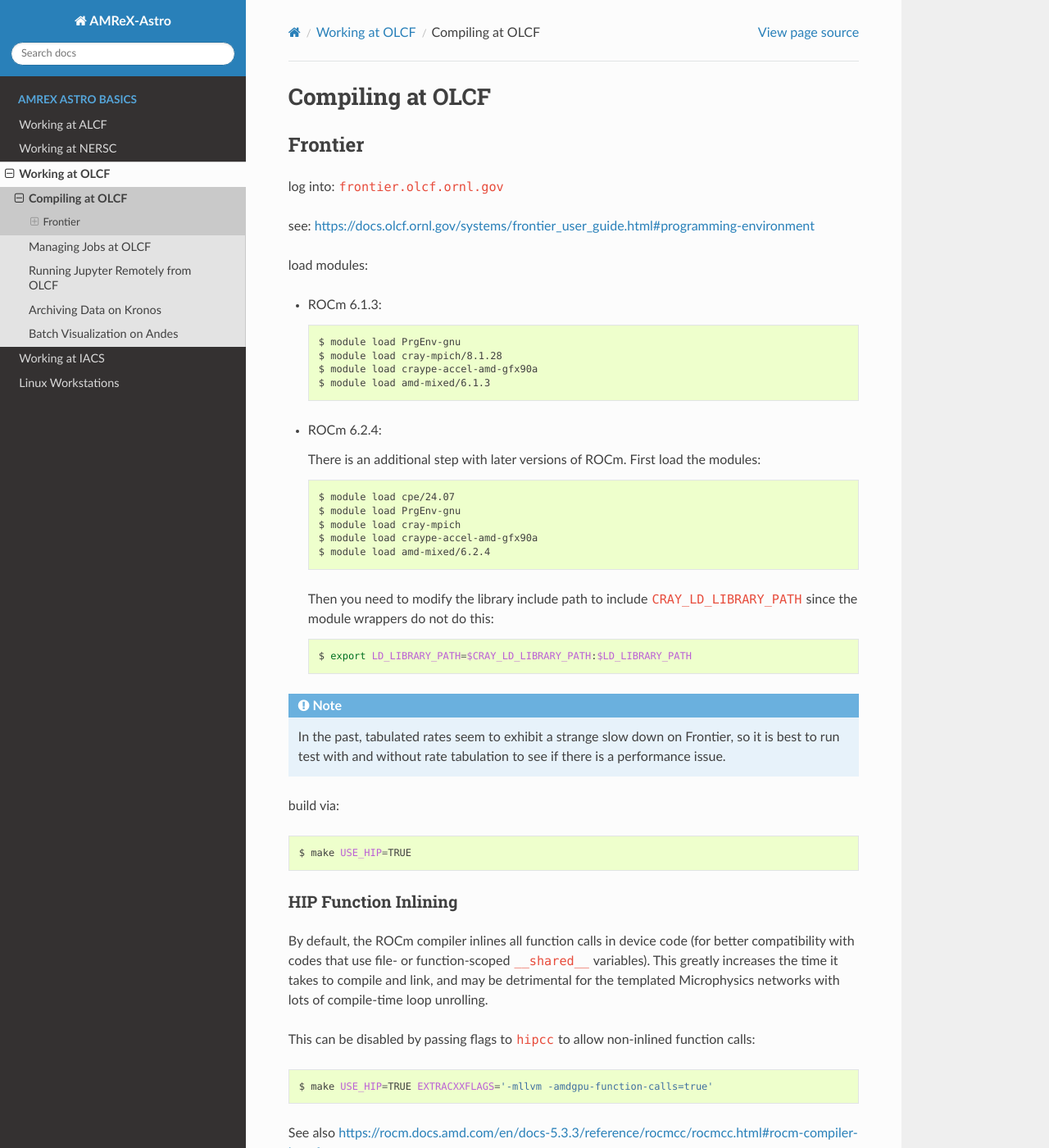
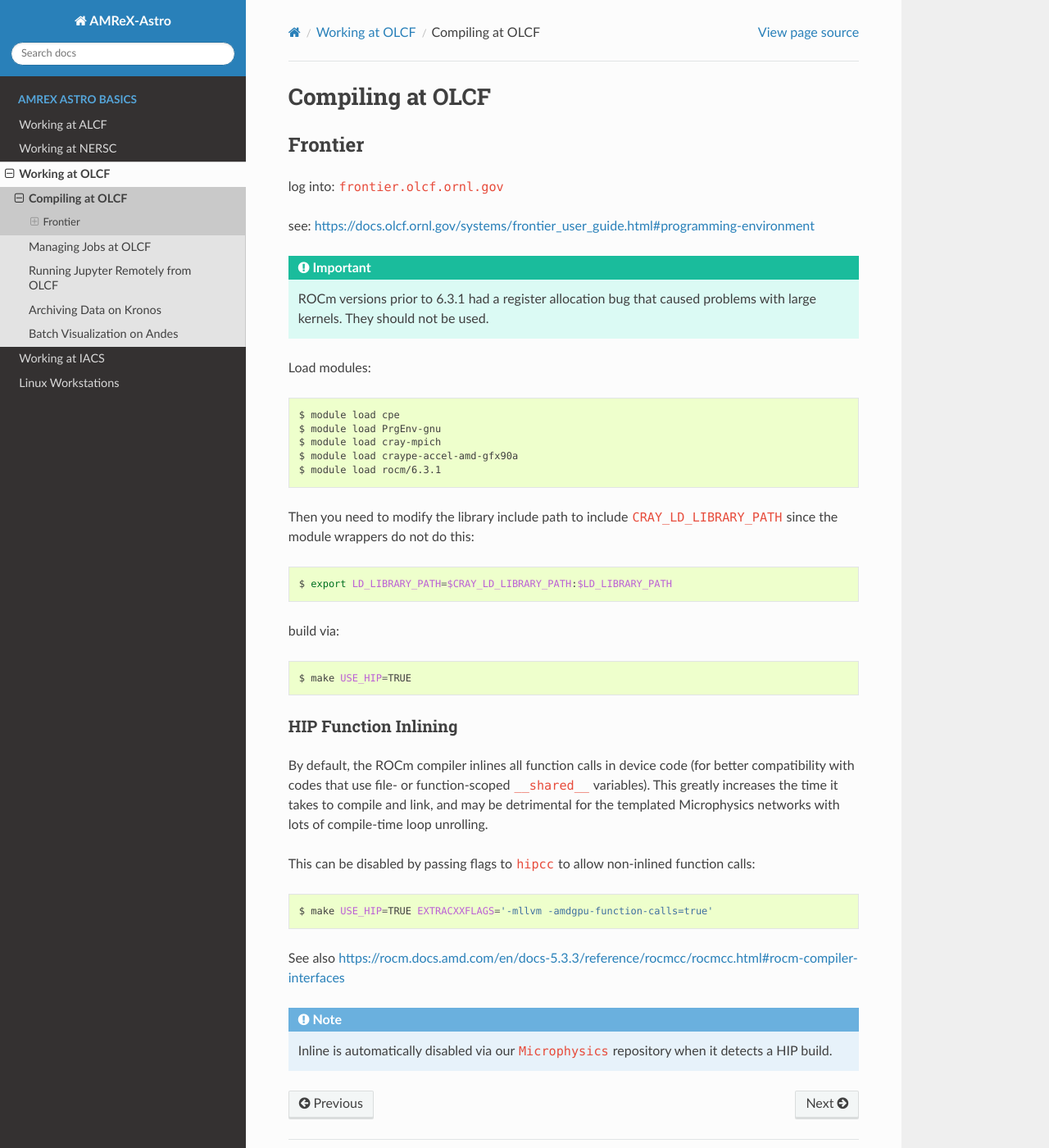
Before and after one commit to AMReX-Astro/workflow, a Sphinx documentation site: the page built from sphinx_docs/source/olcf-compilers.rst, in a window 1280 px wide and 1400 px high. Shown: the whole window at 82% size. Built offline with Sphinx 7.4.7 and the Read the Docs theme 3.1.0, drawn with Linux system fonts in a browser that asks for light colours.

Commit message:
update the OLCF notes to fix I/O this uses recommendations from WarpX

```diff
--- a/sphinx_docs/source/olcf-compilers.rst
+++ b/sphinx_docs/source/olcf-compilers.rst
@@ -10,41 +10,27 @@
 
 see: https://docs.olcf.ornl.gov/systems/frontier_user_guide.html#programming-environment
 
-load modules:
+.. important::
 
-* ROCm 6.1.3:
+   ROCm versions prior to 6.3.1 had a register allocation bug that caused problems
+   with large kernels.  They should not be used.
 
-  .. prompt:: bash
+Load modules:
 
-     module load PrgEnv-gnu
-     module load cray-mpich/8.1.28
-     module load craype-accel-amd-gfx90a
-     module load amd-mixed/6.1.3
+.. prompt:: bash
 
-* ROCm 6.2.4:
+   module load cpe
+   module load PrgEnv-gnu
+   module load cray-mpich
+   module load craype-accel-amd-gfx90a
+   module load rocm/6.3.1
 
-  There is an additional step with later versions of ROCm.  First load the modules:
+Then you need to modify the library include path to include ``CRAY_LD_LIBRARY_PATH``
+since the module wrappers do not do this:
 
-  .. prompt:: bash
+.. prompt:: bash
 
-     module load cpe/24.07
-     module load PrgEnv-gnu
-     module load cray-mpich
-     module load craype-accel-amd-gfx90a
-     module load amd-mixed/6.2.4
-
-  Then you need to modify the library include path to include ``CRAY_LD_LIBRARY_PATH``
-  since the module wrappers do not do this:
-
-  .. prompt:: bash
-
-     export LD_LIBRARY_PATH=$CRAY_LD_LIBRARY_PATH:$LD_LIBRARY_PATH
-
-.. note::
-
-   In the past, tabulated rates seem to exhibit a strange slow down on
-   Frontier, so it is best to run test with and without rate
-   tabulation to see if there is a performance issue.
+   export LD_LIBRARY_PATH=$CRAY_LD_LIBRARY_PATH:$LD_LIBRARY_PATH
 
 build via:
 
```
Also changed, not shown: sphinx_docs/source/olcf-workflow.rst (+23 -4 lines), 1 other file.
